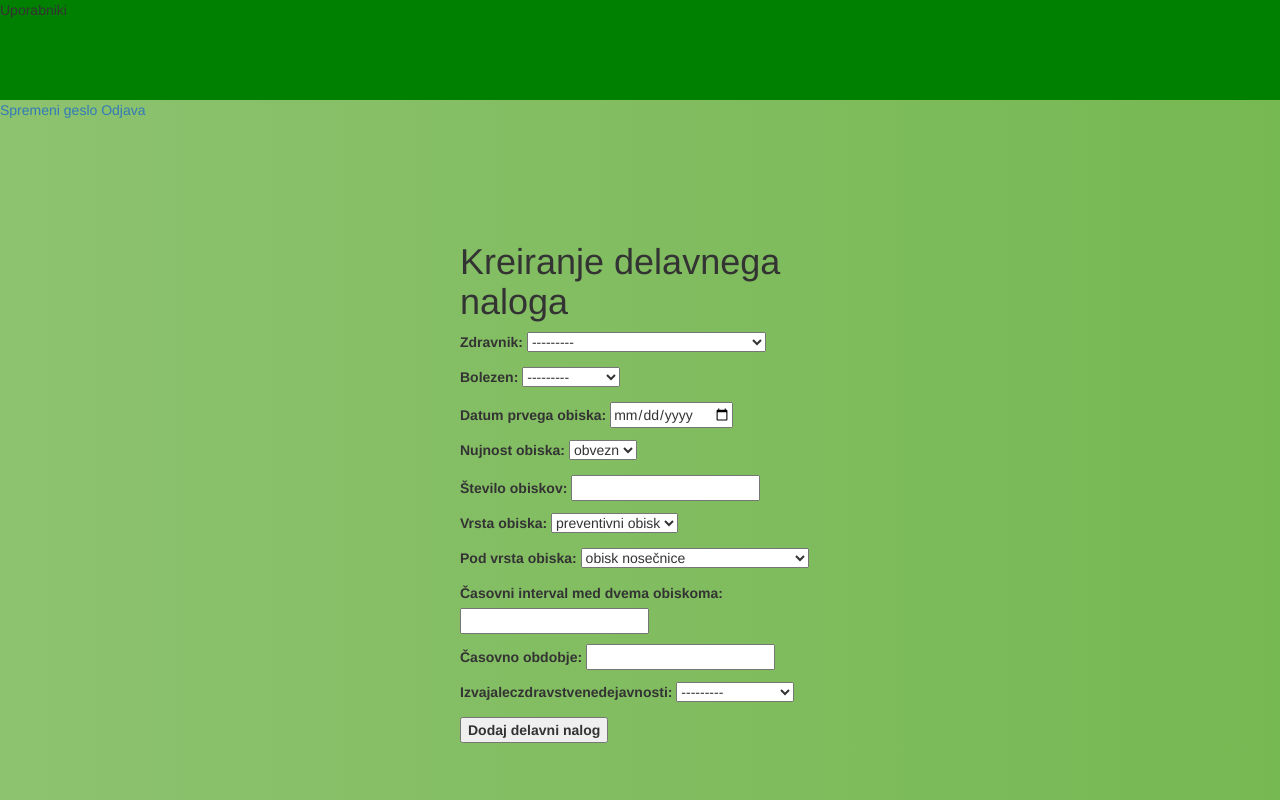
After one commit to janko13/TPO, a Django app: page /ps/dodajDelavniNalog/ in a window 1280 px wide. The commit adds this page. Run offline with Django 3.2, Linux system fonts and the light colour scheme; data comes from the database, SQL or seed files in the repository; both versions use the stored data as it was after the commit; some libraries are stand-ins or nearby versions.

Commit message:
Add files via upload

```diff
--- a/TpoProjekt/ps/forms.py
+++ b/TpoProjekt/ps/forms.py
@@ -210,3 +210,44 @@ class GesloForm(forms.ModelForm):
     class Meta:
         model = User
         fields = ['password']
+
+
+#delavni nalog forma
+class DelavniNalogForm(forms.ModelForm):
+    nujnost = (
+        ('o', 'obvezn'),
+        ('n', 'okvirn'),
+    )
+
+    moznostiZaVrstoObiska = (
+        ('po', 'preventivni obisk'),
+        ('ko', 'kurativni obisk'),
+    )
+
+    moznostiZaPodVrstoObiska = (
+        ('on', 'obisk nosečnice'),
+        ('oo', 'obisk otročičnice in novorojenčka'),
+        ('ps', 'preventiva starostnika'),
+        ('ai', 'aplikacija inekcije'),
+        ('ok', 'odvzem krvi'),
+        ('ks', 'kontrola zdravstvenega stanja'),
+    )
+    #dobi od uporabnika
+    zdravnik = forms.ModelChoiceField(queryset=RacunOsebje.objects.all())
+    bolezn = forms.ModelChoiceField(label='Bolezen', queryset=SifrantBolezn.objects.all(), required=False)
+    datumPrvegaObiska = forms.DateField(label='Datum prvega obiska', widget=forms.DateInput(attrs={'type': 'date'}))
+    nujnostObiska = forms.ChoiceField(label='Nujnost obiska', choices=nujnost)
+    steviloObiskov = forms.IntegerField(label='Število obiskov')
+    vrstaObiska = forms.ChoiceField(label='Vrsta obiska', choices=moznostiZaVrstoObiska)
+    podVrstaObiska = forms.ChoiceField(label='Pod vrsta obiska', choices=moznostiZaPodVrstoObiska)
+    # previri da je izpoljen eden od obeh
+    casovniIntervalMedDvemaObiskoma = forms.CharField(label='Časovni interval med dvema obiskoma')
+    casovnoObdobje = forms.CharField(label='Časovno obdobje')
+    # dobi od uporabnika
+    izvajalecZdravstveneDejavnosti = forms.ModelChoiceField(queryset=IzvajalecZdravstveneDejavnosti.objects.all())
+
+    class Meta:
+        model = DelavniNalog
+        fields = ['zdravnik', 'bolezn', 'datumPrvegaObiska', 'nujnostObiska', 'steviloObiskov', 'vrstaObiska',
+                  'podVrstaObiska', 'casovniIntervalMedDvemaObiskoma', 'casovnoObdobje',
+                  'izvajalecZdravstveneDejavnosti']
--- a/TpoProjekt/ps/templates/ps/base.html
+++ b/TpoProjekt/ps/templates/ps/base.html
@@ -1,8 +1,7 @@
 {% extends 'ps/base1.html' %}
 {% block body1 %}
 <div>
-    {% block body %}
-    {% endblock %}
+
     <a href="{% url 'ps:geslo' %}">Spremeni geslo</a>
     {% if user.groups.all.0.name == "Admin" %}
     <a href="{% url 'ps:dodajOsebje' %}">Dodaj osebje</a>
@@ -13,7 +12,11 @@
     {% if user.groups.all.0.name == "Medicinska sestra" %}
     <a href="{% url 'ps:visit' %}">Planiranje obiskov</a>
     {% endif %}
+    {% if user.groups.all.0.name == "Zdravnik" or user.groups.all.0.name == "Vodja PS" %}
+    <a href="{% url 'ps:dodajDelavniNalog' %}">Ustvari delovni nalog</a>
+    {% endif %}
     <a href="{% url 'ps:odjava' %}">Odjava</a>
-
+    {% block body %}
+    {% endblock %}
 </div>
 {% endblock %}
--- /dev/null
+++ b/TpoProjekt/ps/templates/ps/delavninalog_form.html
@@ -0,0 +1,12 @@
+{% extends 'ps/base.html' %}
+{% block body %}
+<div class="login-page">
+    <h1>Kreiranje delavnega naloga</h1>
+
+    <form method="POST" action="" enctype="multipart/form-data">
+         {% csrf_token %}
+        {{ form.as_p }}
+        <label><input type="submit" value="Dodaj delavni nalog" /></label>
+    </form>
+</div>
+{% endblock %}
--- a/TpoProjekt/ps/urls.py
+++ b/TpoProjekt/ps/urls.py
@@ -27,5 +27,8 @@ urlpatterns = [
     url(r'^inactive/$', views.inactive_view, name='inactive'),
 
     # link activation
-    url(r'^aktivacija/(?P<pk>[0-9]+)/$', views.aktivacijaLinka, name='aktivacija-linka')
+    url(r'^aktivacija/(?P<pk>[0-9]+)/$', views.aktivacijaLinka, name='aktivacija-linka'),
+
+    # dodajanje delovnega naloga
+    url(r'^dodajDelavniNalog/$', views.DodajDelavniNalog.as_view(), name='dodajDelavniNalog')
 ]
--- a/TpoProjekt/ps/views.py
+++ b/TpoProjekt/ps/views.py
@@ -423,3 +423,13 @@ def aktivacijaLinka(request, pk):
         return render(request, 'ps/registracija_potekla.html')
 
     return HttpResponseRedirect('/ps/prijavljen')
+
+#tocka 5
+class DodajDelavniNalog(CreateView):
+    model = DelavniNalog
+    form_class = DelavniNalogForm
+    success_url = '/ps/prijavlen/'
+
+    def form_valid(self, form):
+        # form.instance.user = self.request.user
+        return super(DodajDelavniNalog, self).form_valid(form)
```
Also changed, not shown: TpoProjekt/db.sqlite3.
